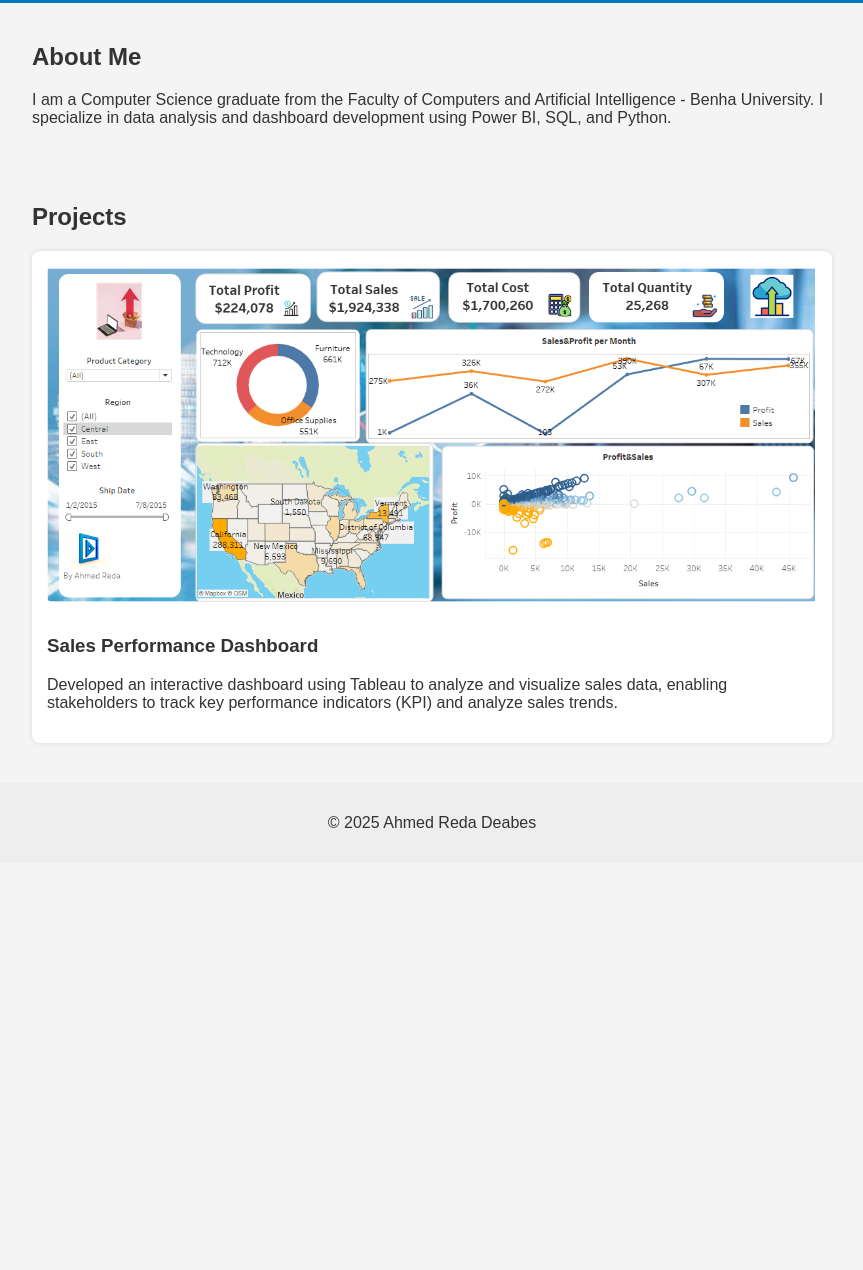
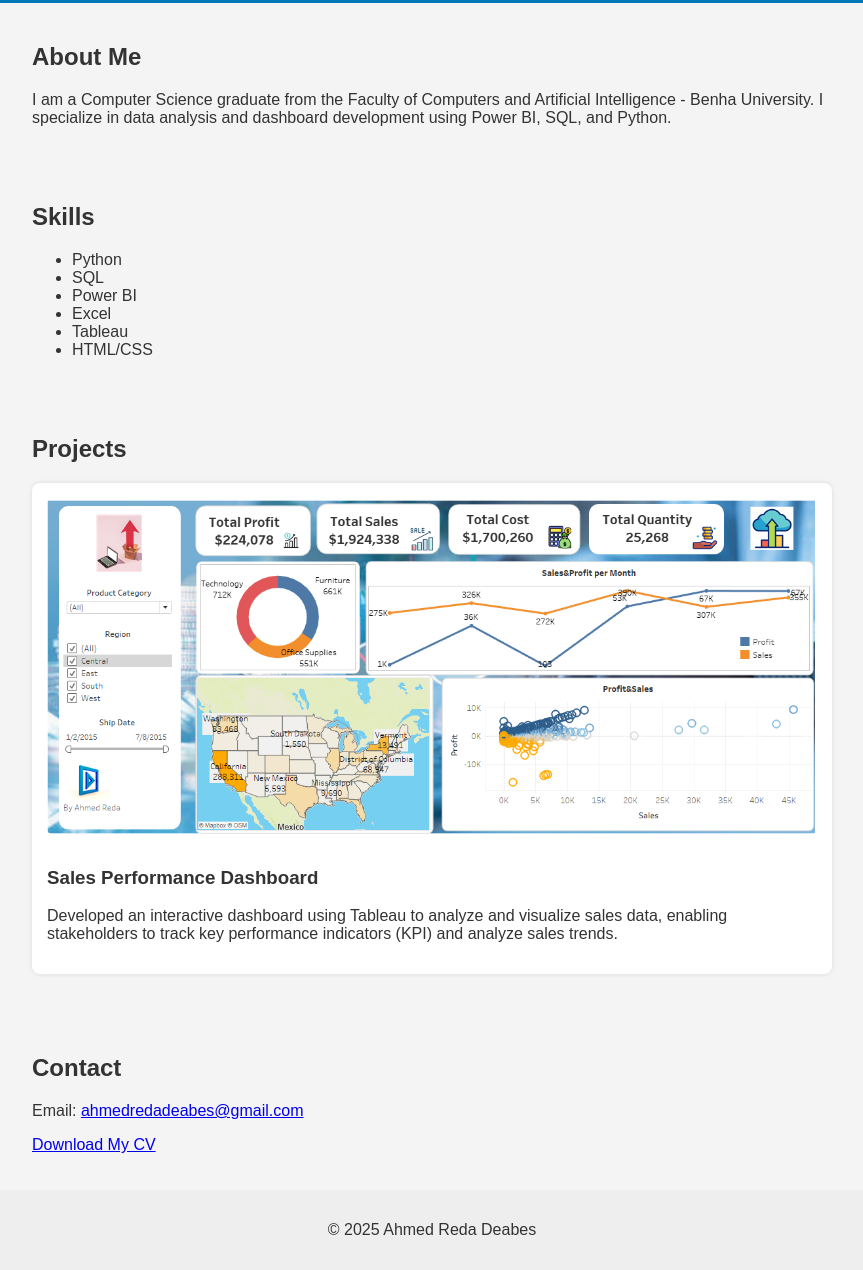
Before and after one commit to Ahmed010622/ahmed-portfolio, a plain HTML site: page index.html in a window 1280 px wide. Shown: the part 339-1609 px from the top of the page, without its empty margins (208-1071 px from the left). Before the commit the page ends 1202 px from the top, so only its background shows below. Drawn offline with Linux system fonts and the light colour scheme; a script that the page names is missing.

Commit message:
Update index.html

```diff
--- a/index.html
+++ b/index.html
@@ -2,9 +2,8 @@
 <html lang="en">
 <head>
   <meta charset="UTF-8" />
-  <meta name="viewport" content="width=device-width, initial-scale=1.0"/>
+  <meta name="viewport" content="width=device-width, initial-scale=1.0" />
   <title>Ahmed Reda Deabes - Portfolio</title>
-
   <link rel="stylesheet" href="style.css">
 </head>
 <body>
@@ -14,19 +13,37 @@
     <p>Data Analyst & BI Developer</p>
     <button onclick="toggleTheme()">Toggle Theme</button>
   </header>
+
   <section>
-     <h2>About Me</h2>
+    <h2>About Me</h2>
     <p>I am a Computer Science graduate from the Faculty of Computers and Artificial Intelligence - Benha University. I specialize in data analysis and dashboard development using Power BI, SQL, and Python.</p>
+  </section>
 
+  <section class="skills">
+    <h2>Skills</h2>
+    <ul>
+      <li>Python</li>
+      <li>SQL</li>
+      <li>Power BI</li>
+      <li>Excel</li>
+      <li>Tableau</li>
+      <li>HTML/CSS</li>
+    </ul>
   </section>
 
   <section>
     <h2>Projects</h2>
     <div class="project">
       <img src="images/project1.PNG" alt="Project Screenshot">
-      <h3>Sales Performance Dashboard  </h3>
-      <p>Developed an interactive dashboard using Tableau  to analyze and visualize sales data, enabling stakeholders to track key performance indicators (KPI) and analyze sales trends.</p>
+      <h3>Sales Performance Dashboard</h3>
+      <p>Developed an interactive dashboard using Tableau to analyze and visualize sales data, enabling stakeholders to track key performance indicators (KPI) and analyze sales trends.</p>
     </div>
+  </section>
+
+  <section>
+    <h2>Contact</h2>
+    <p>Email: <a href="mailto:ahmedredadeabes@gmail.com">ahmedredadeabes@gmail.com</a></p>
+    <p><a href="CV_LINK_HERE" target="_blank">Download My CV</a></p>
   </section>
 
   <footer>
```
